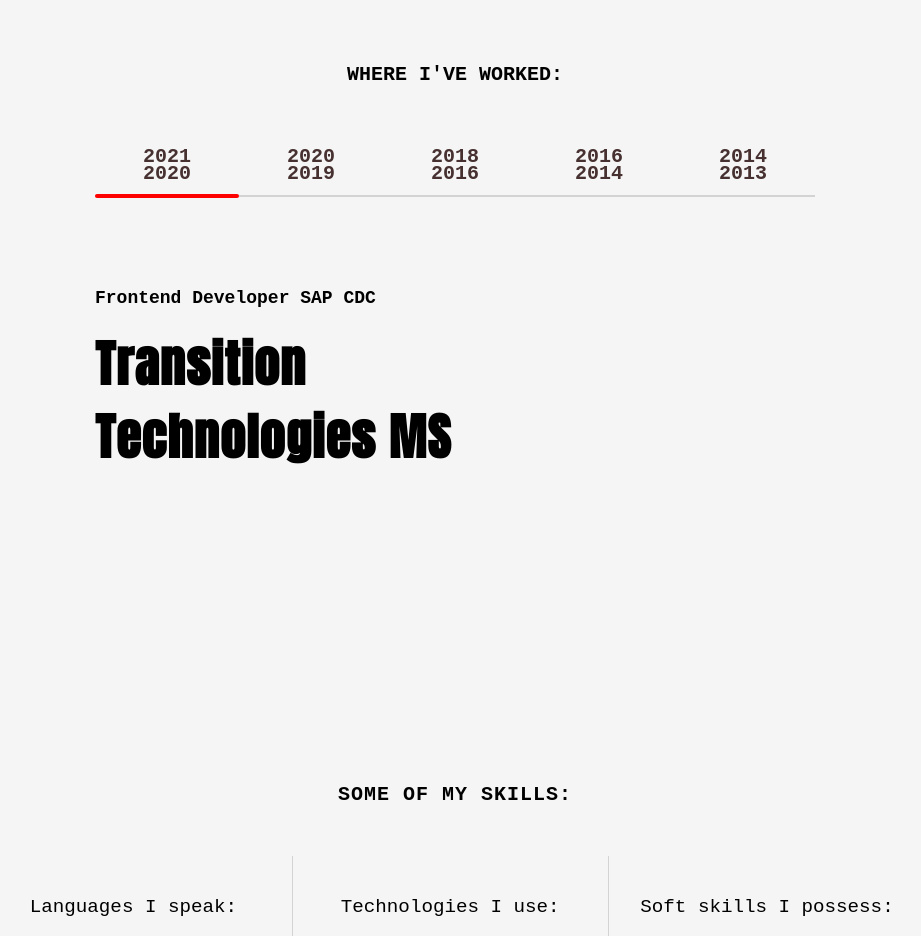
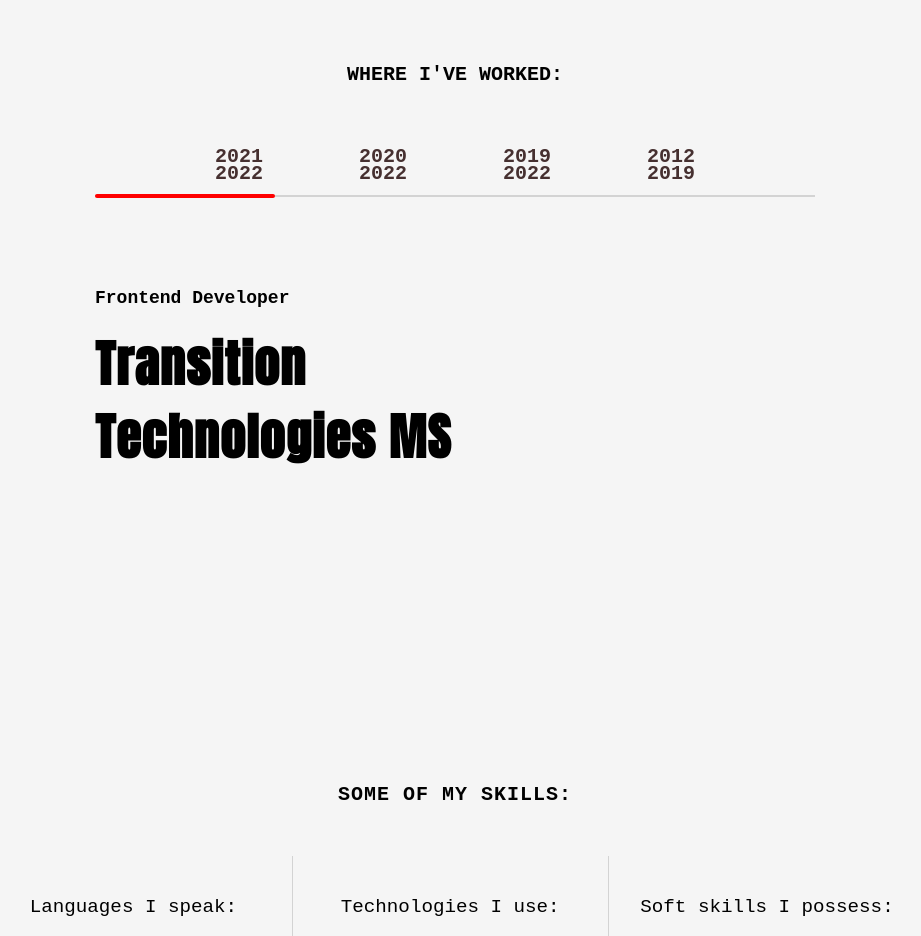
Before and after one commit to sajsdob/portfolio, a React (Create React App) app: page / in a window 1280 px wide. Shown: the part 1680-2616 px from the top of the page, without its empty margins (185-1106 px from the left). Built offline with nearby package versions, Linux system fonts and the light colour scheme; a web font is replaced by a local one.

Commit message:
new experience

```diff
--- a/src/components/Experience/Experience.js
+++ b/src/components/Experience/Experience.js
@@ -23,11 +23,10 @@ const Experience = () => {
         <div className='skill-container' id='experience'>
             <h2>WHERE I'VE WORKED:</h2>
             <ul>
-                <li onClick={changeMargin} value='zero'>{currentDate}<br />2020</li>
-                <li onClick={changeMargin} value='one'>2020<br />2019</li>
-                <li onClick={changeMargin} value='two'>2018<br />2016</li>
-                <li onClick={changeMargin} value='three'>2016<br />2014</li>
-                <li onClick={changeMargin} value='four'>2014<br />2013</li>
+                <li onClick={changeMargin} value='zero'>{currentDate}<br /> 2022</li>
+                <li onClick={changeMargin} value='one'>2020<br />2022</li>
+                <li onClick={changeMargin} value='two'>2019<br />2022</li>
+                <li onClick={changeMargin} value='three'>2012<br />2019</li>
                 <hr className={margin} />
                 <hr className='long' />
             </ul>
--- a/src/components/Experience/Experience.json
+++ b/src/components/Experience/Experience.json
@@ -1,12 +1,8 @@
 {
-    "four" : {
-        "position":"Owner",
-        "company":"Skateaholic Apparel",
-        "description": "nfawnfwafnaf"
-    },
+
     "three" : {
         "position":"Social Media Manager",
-        "company":"Frosh Media Pty. Ltd.",
+        "company":"Skateground Magazine",
         "description": "nfawnfwafnaf"
     },
     "two" : {
@@ -20,7 +16,7 @@
         "description": "nfawnfwafnaf"
     },
     "zero" : {
-        "position":"Frontend Developer SAP CDC",
+        "position":"Frontend Developer",
         "company":"Transition Technologies MS",
         "description": "nfawnfwafnaf"
     }
--- a/src/components/Experience/Experience.scss
+++ b/src/components/Experience/Experience.scss
@@ -97,7 +97,7 @@ h4,h3 {
 }
 .zero{
     height: 0.25rem;
-    width: 20%;
+    width: 25%;
     margin: 0;
     background: red;
     border: none;
@@ -107,34 +107,34 @@ h4,h3 {
 }
 .one {
     height: 0.25rem;
-    width: 20%;
+    width: 25%;
     margin: 0;
     background: red;
     border: none;
     transition: 0.3s ease;
     border-radius: 2px;
-    margin-left: 20%;
+    margin-left: 25%;
 }
 .two {
     height: 0.25rem;
-    width: 20%;
+    width: 25%;
     margin: 0;
     background: red;
     border: none;
     transition: 0.3s ease;
     border-radius: 2px;
-    margin-left: 40%;
+    margin-left: 50%;
 }
 
 .three {
     height: 0.25rem;
-    width: 20%;
+    width: 25%;
     margin: 0;
     background: red;
     border: none;
     transition: 0.3s ease;
     border-radius: 2px;
-    margin-left: 60%;
+    margin-left: 75%;
 }
 .four {
     height: 0.25rem;
@@ -144,7 +144,7 @@ h4,h3 {
     border: none;
     transition: 0.3s ease;
     border-radius: 2px;
-    margin-left: 80%;
+    margin-left: 100%;
 }
 
 @media only screen and (max-width: 960px) {
```
Also changed, not shown: 2 other files (tests, documents, lock files or other folders).
